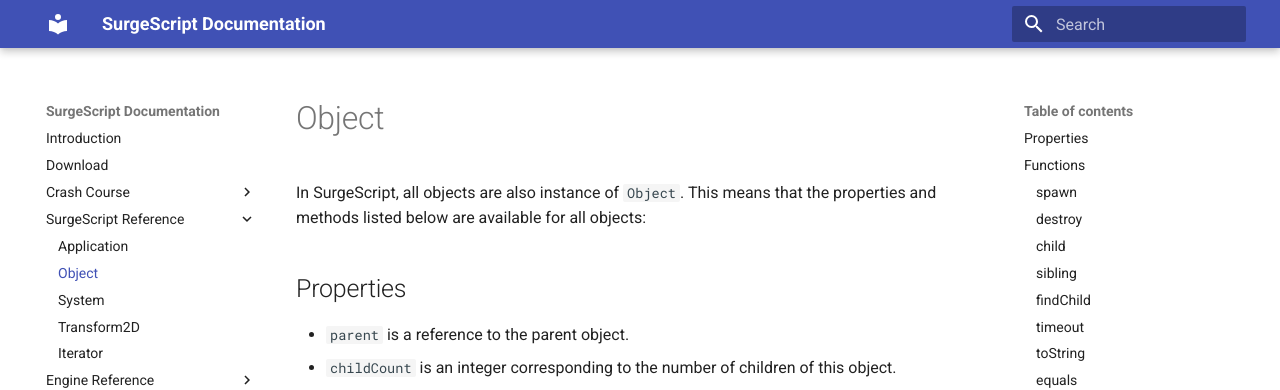
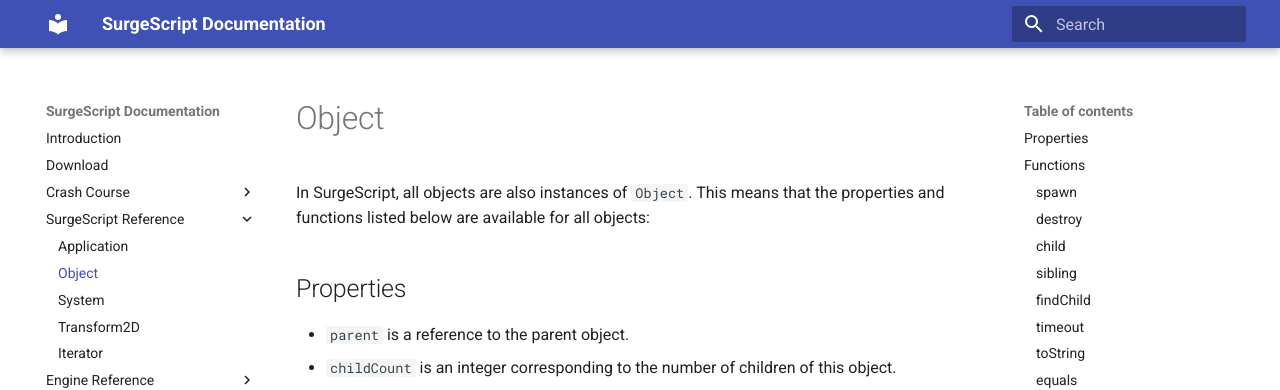
Before and after one commit to alemart/surgescript, an MkDocs documentation site: the page built from docs/reference/object.md, in a window 1280 px wide and 900 px high. Shown: the top 390 px of the window. Built offline with MkDocs 1.6.1 and Material for MkDocs 9.7.7, drawn with Linux system fonts in a browser that asks for light colours; old or Windows-style settings are respelled for this version of MkDocs.

Commit message:
Fixed typos

```diff
--- a/docs/reference/object.md
+++ b/docs/reference/object.md
@@ -1,7 +1,7 @@
 Object
 ======
 
-In SurgeScript, all objects are also instance of `Object`. This means that the properties and methods listed below are available for all objects:
+In SurgeScript, all objects are also instances of `Object`. This means that the properties and functions listed below are available for all objects:
 
 Properties
 ----------
```
